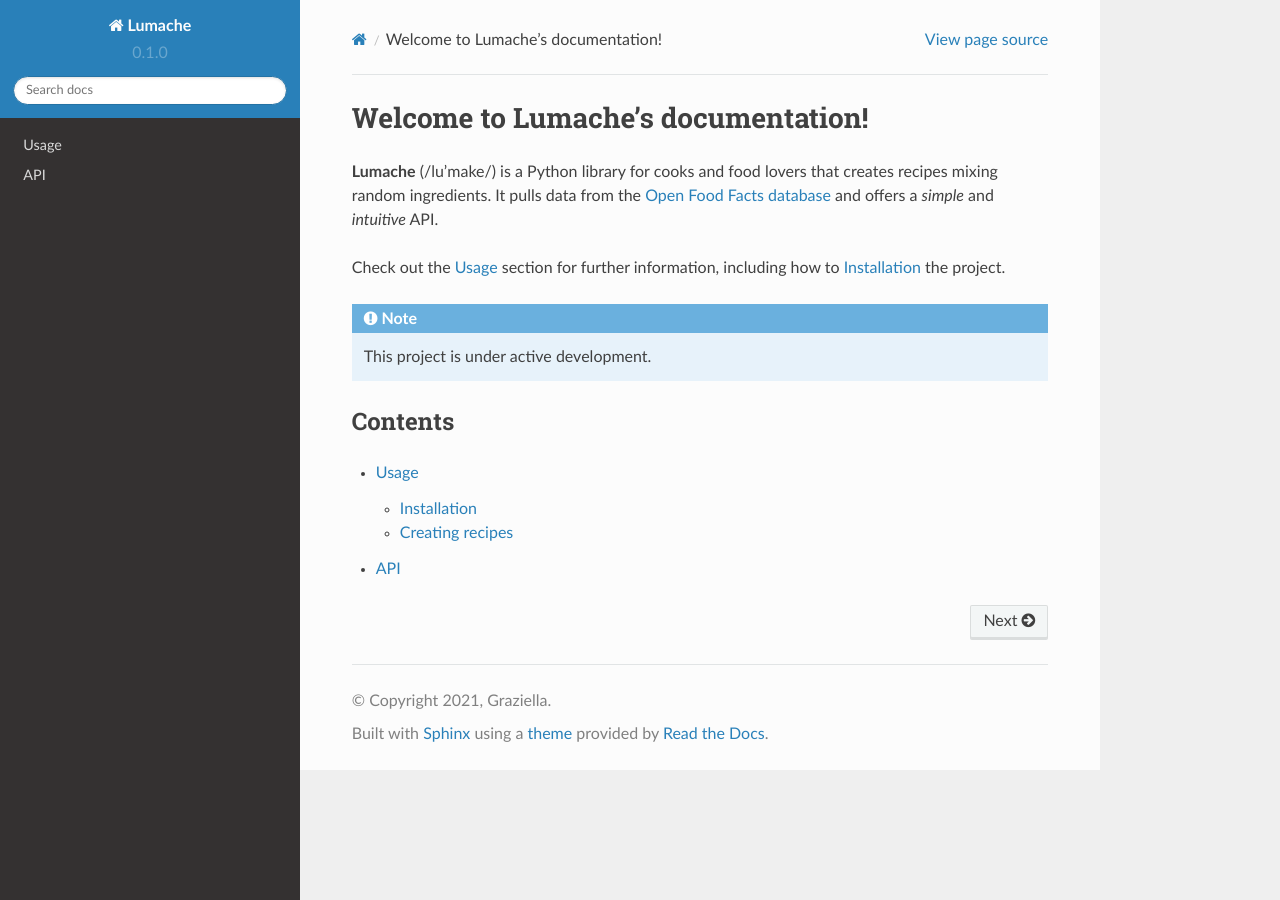
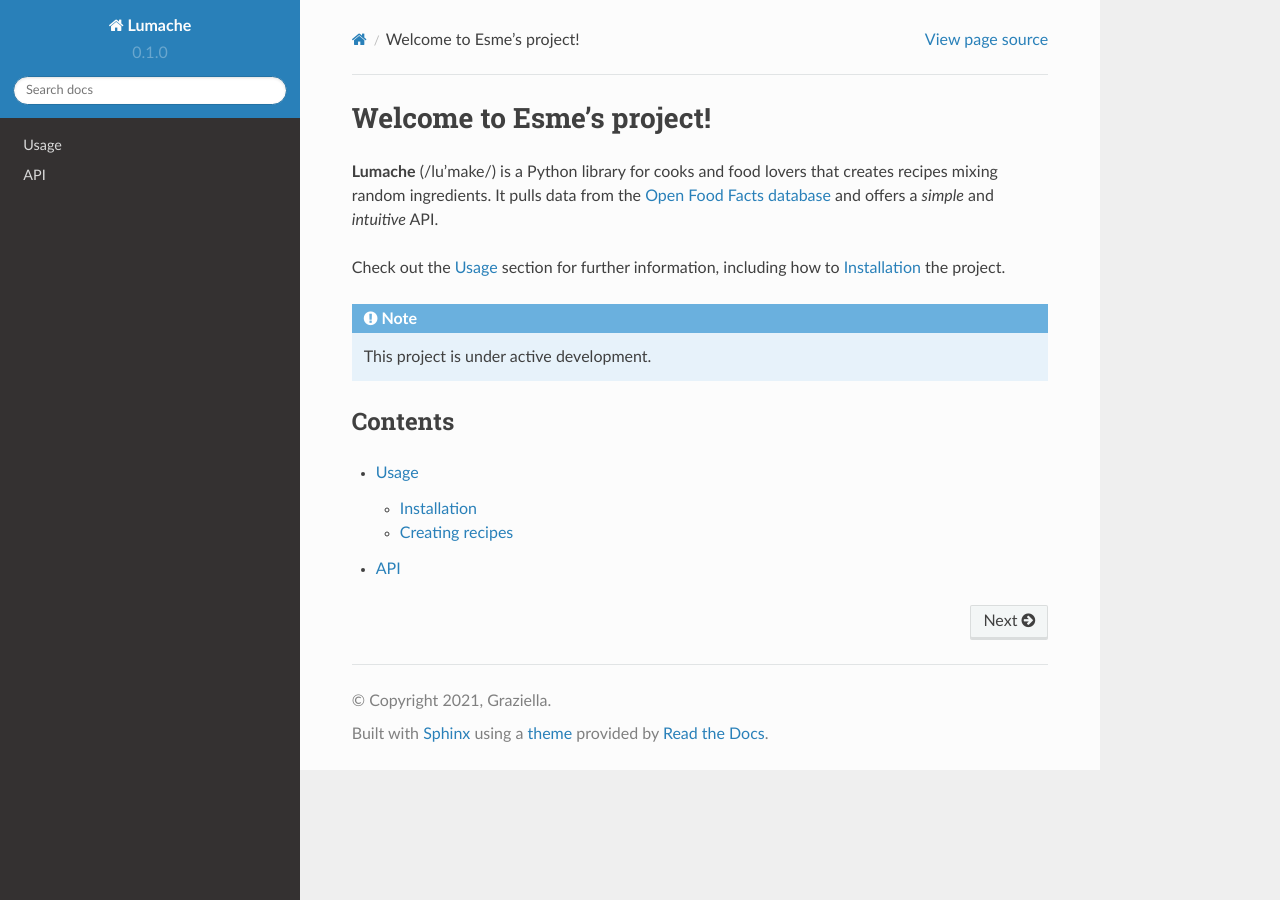
Before and after one commit to Paradise-Story/esme, a Sphinx documentation site: the page built from docs/source/index.rst, in a window 1280 px wide. Built offline with Sphinx 7.4.7 and the Read the Docs theme 2.0.0, drawn with Linux system fonts in a browser that asks for light colours.

Commit message:
Update index.rst

```diff
--- a/docs/source/index.rst
+++ b/docs/source/index.rst
@@ -1,4 +1,4 @@
-Welcome to Lumache's documentation!
+Welcome to Esme's project!
 ===================================
 
 **Lumache** (/lu'make/) is a Python library for cooks and food lovers
```
